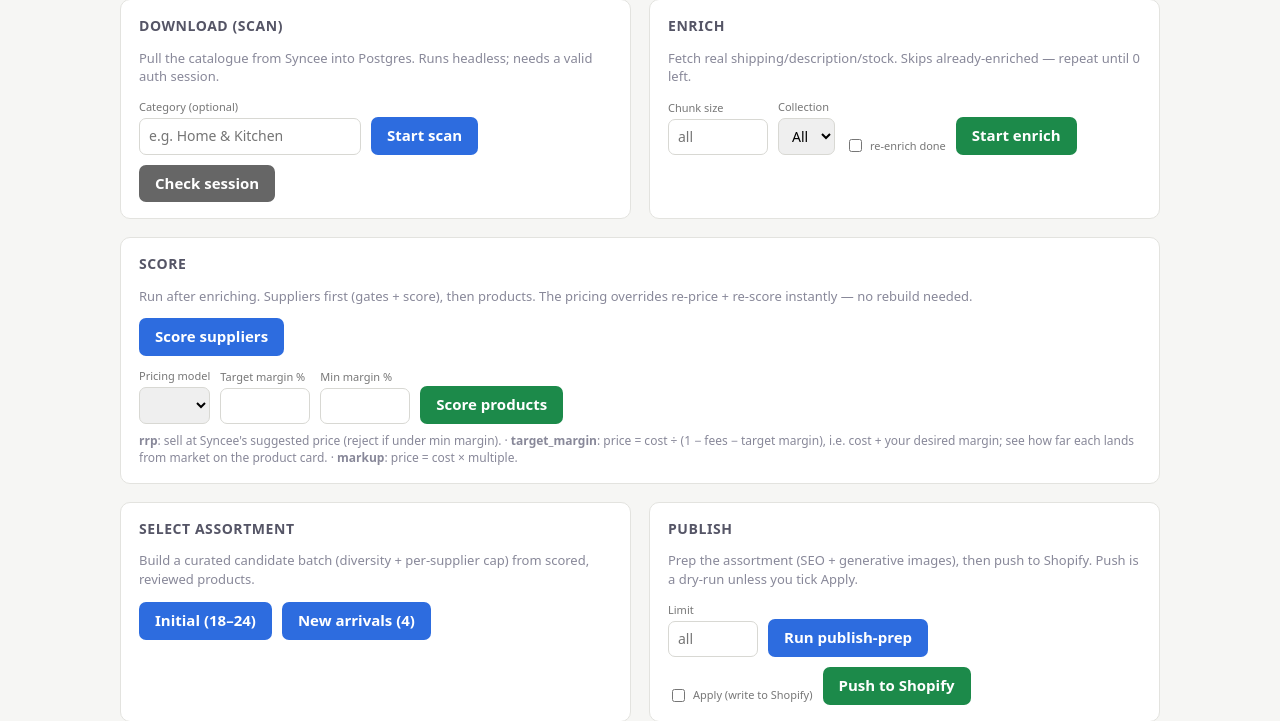
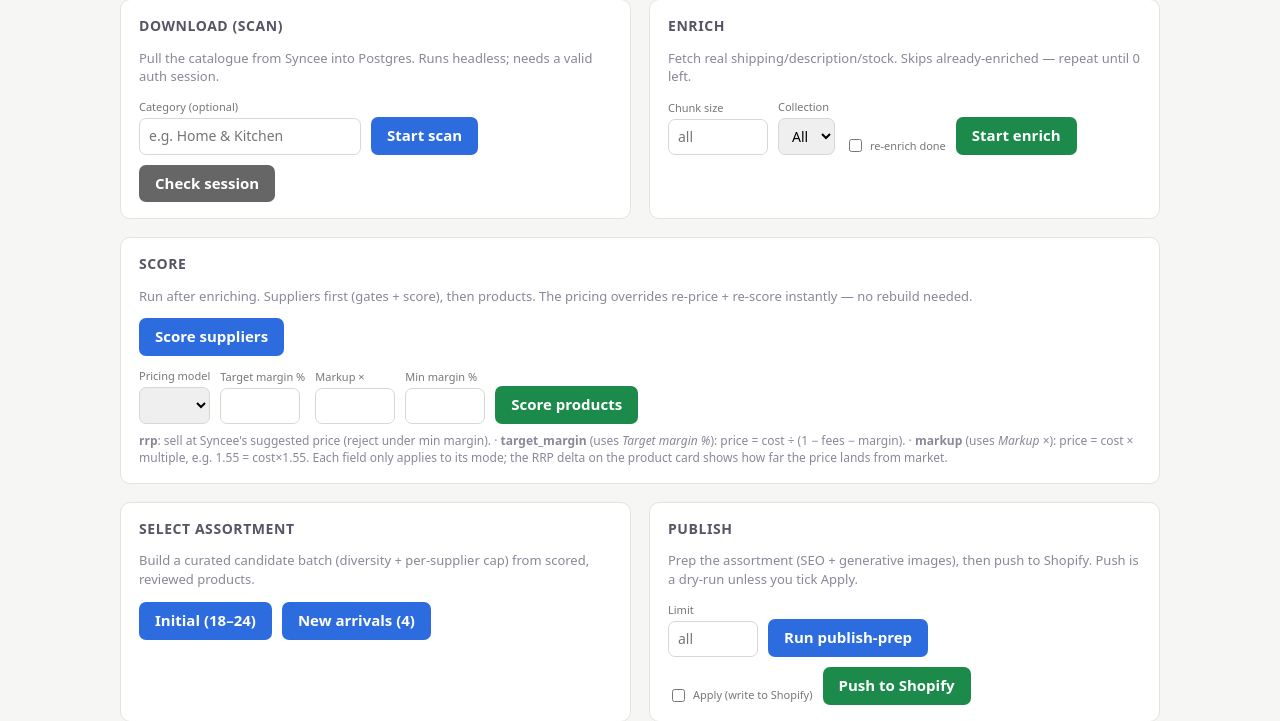
Before and after one commit to rbachyk/syncee-product-research, a FastAPI app: template src/syncee_scanner/dashboard/templates/control.html in a window 1280 px wide. Shown: the part 57-778 px from the top of the page. Run offline with FastAPI, Linux system fonts and the light colour scheme; the template is opened without the code that fills it, so the values that code supplies are empty; some libraries are stand-ins or nearby versions.

Commit message:
Add markup control + show RRP in EUR (consistent price comparison)
markup mode used the config markup_multiple (3.0), so cost€45 × 3 = €135 —
the "Target margin %" field doesn't apply in markup mode. Add a Markup ×
control (dashboard + --markup CLI) so markup is tunable (1.55 = cost×1.55 = €69).

Also fixed a confusing display: RRP was shown in the raw source currency (AUD)
while the price-vs-RRP % compared the EUR-converted RRP. Persist "Market Price
(EUR)" and show that (and use it in the detail banner), so final price, RRP and
the delta are all in EUR.

Co-Authored-By: Claude Opus 4.8 (1M context) <noreply@anthropic.com>
Claude-Session: https://claude.ai/code/session_01DPKQfUugHkGtB5PwJrKaxi

```diff
--- a/src/syncee_scanner/dashboard/app.py
+++ b/src/syncee_scanner/dashboard/app.py
@@ -281,9 +281,10 @@ def bulk_review(request: Request, action: str = Form(...), pid: list[int] = _PID
 _DETAIL_SECTIONS = [
     ("Pricing & margin", [
         ("Final price (EUR)", "Proposed Retail Price"),
-        ("Syncee RRP (market)", "Suggested Retail Price"),
+        ("Market price / RRP (EUR)", "Market Price (EUR)"),
         ("Price vs RRP", "Price vs RRP %"),
-        ("Supplier price", "Supplier Price"), ("Currency", "Currency"),
+        ("Supplier price (source ccy)", "Supplier Price"), ("Currency", "Currency"),
+        ("Syncee RRP (source ccy)", "Suggested Retail Price"),
         ("Shipping cost", "Shipping Cost"), ("Shipping cost known", "Shipping Cost Known"),
         ("Landed cost (EUR)", "Estimated Landed Cost"),
         ("Margin amount (EUR)", "Estimated Margin Amount"), ("Margin %", "Estimated Margin %"),
@@ -415,7 +416,7 @@ def control(request: Request):
 
     m = load_config().margin
     pricing = {"mode": m.pricing_mode, "target_margin": m.target_margin_pct,
-               "min_margin": m.minimum_margin_pct,
+               "markup": m.markup_multiple, "min_margin": m.minimum_margin_pct,
                "modes": ["rrp", "target_margin", "markup"]}
     return _TEMPLATES.TemplateResponse(request, "control.html", {
         "stats": _stats(), "active": jobs.active_job(), "recent": jobs.recent_jobs(),
@@ -499,16 +500,17 @@ def _num(v: str) -> float | None:
 
 @app.post("/jobs/score")
 def start_score(target: str = Form(...), pricing_mode: str = Form(""),
-                target_margin: str = Form(""), min_margin: str = Form("")):
+                target_margin: str = Form(""), markup: str = Form(""), min_margin: str = Form("")):
     """Score suppliers/products, with optional pricing overrides for a re-score."""
     argv = jobs.score_argv(
         target, pricing_mode=pricing_mode.strip() or None,
-        target_margin=_num(target_margin), min_margin=_num(min_margin),
+        target_margin=_num(target_margin), markup=_num(markup), min_margin=_num(min_margin),
     )
     if argv is None:
         return RedirectResponse("/control?error=Unknown+score+target", status_code=303)
     params = {"target": target, "pricing_mode": pricing_mode.strip(),
-              "target_margin": _num(target_margin), "min_margin": _num(min_margin)}
+              "target_margin": _num(target_margin), "markup": _num(markup),
+              "min_margin": _num(min_margin)}
     _, err = jobs.start_job(f"score-{target}", argv, params)
     return RedirectResponse(f"/control?error={err}" if err else "/control", status_code=303)
 
--- a/src/syncee_scanner/dashboard/jobs.py
+++ b/src/syncee_scanner/dashboard/jobs.py
@@ -285,8 +285,8 @@ def enrich_argv(
 
 
 def score_argv(
-    target: str, *, pricing_mode: str | None = None,
-    target_margin: float | None = None, min_margin: float | None = None,
+    target: str, *, pricing_mode: str | None = None, target_margin: float | None = None,
+    markup: float | None = None, min_margin: float | None = None,
 ) -> list[str] | None:
     """`score suppliers` or `score products` (+ optional pricing overrides for re-scoring)."""
     if target not in ("suppliers", "products"):
@@ -297,6 +297,8 @@ def score_argv(
             argv += ["--pricing-mode", pricing_mode]
         if target_margin is not None:
             argv += ["--target-margin", str(target_margin)]
+        if markup is not None:
+            argv += ["--markup", str(markup)]
         if min_margin is not None:
             argv += ["--min-margin", str(min_margin)]
     return argv
--- a/src/syncee_scanner/dashboard/templates/control.html
+++ b/src/syncee_scanner/dashboard/templates/control.html
@@ -140,17 +140,21 @@
         </select>
       </label>
       <label class="f">Target margin %
-        <input name="target_margin" type="number" step="1" min="0" max="95" value="{{ pricing.target_margin }}" style="width:90px">
+        <input name="target_margin" type="number" step="1" min="0" max="95" value="{{ pricing.target_margin }}" style="width:80px" title="used in target_margin mode">
+      </label>
+      <label class="f">Markup ×
+        <input name="markup" type="number" step="0.05" min="1" value="{{ pricing.markup }}" style="width:80px" title="used in markup mode (e.g. 1.55 = cost×1.55)">
       </label>
       <label class="f">Min margin %
-        <input name="min_margin" type="number" step="1" min="0" max="95" value="{{ pricing.min_margin }}" style="width:90px">
+        <input name="min_margin" type="number" step="1" min="0" max="95" value="{{ pricing.min_margin }}" style="width:80px">
       </label>
       <button type="submit" class="g" {{ 'disabled' if active }}>Score products</button>
     </form>
     <p class="muted" style="margin:8px 0 0; font-size:12px">
-      <b>rrp</b>: sell at Syncee's suggested price (reject if under min margin). ·
-      <b>target_margin</b>: price = cost ÷ (1 − fees − target margin), i.e. cost + your desired margin; see how far each lands from market on the product card. ·
-      <b>markup</b>: price = cost × multiple.
+      <b>rrp</b>: sell at Syncee's suggested price (reject under min margin). ·
+      <b>target_margin</b> (uses <i>Target margin %</i>): price = cost ÷ (1 − fees − margin). ·
+      <b>markup</b> (uses <i>Markup ×</i>): price = cost × multiple, e.g. 1.55 = cost×1.55.
+      Each field only applies to its mode; the RRP delta on the product card shows how far the price lands from market.
     </p>
   </div>
 
--- a/src/syncee_scanner/dashboard/templates/detail.html
+++ b/src/syncee_scanner/dashboard/templates/detail.html
@@ -71,7 +71,7 @@
       <div class="price">
         <span class="big">€{{ p.get('Proposed Retail Price') }}</span>
         <span class="pmeta">final price · margin {{ p.get('Estimated Margin %') or '?' }}%
-        {% if p.get('Suggested Retail Price') %}· RRP €{{ p.get('Suggested Retail Price') }}
+        {% if p.get('Market Price (EUR)') %}· RRP €{{ p.get('Market Price (EUR)') }}
           {% set d = p.get('Price vs RRP %') %}
           {% if d is not none %}<span class="{{ 'over' if d > 0 else 'under' }}">({{ '+' if d > 0 }}{{ d }}% vs market)</span>{% endif %}
         {% endif %}</span>
```
Also changed, not shown: src/syncee_scanner/cli.py (+6 -1 lines), src/syncee_scanner/scoring/service.py (+8 -5 lines).
